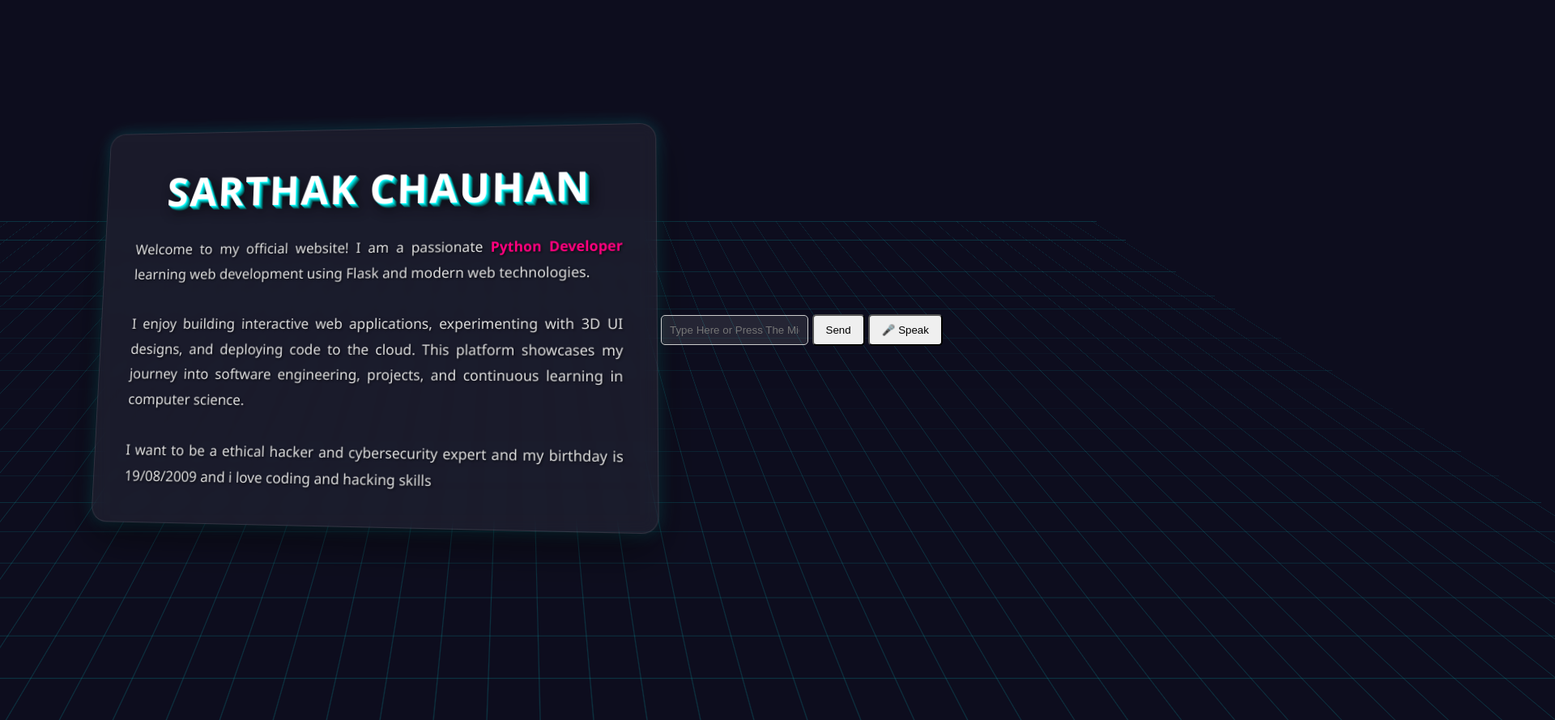
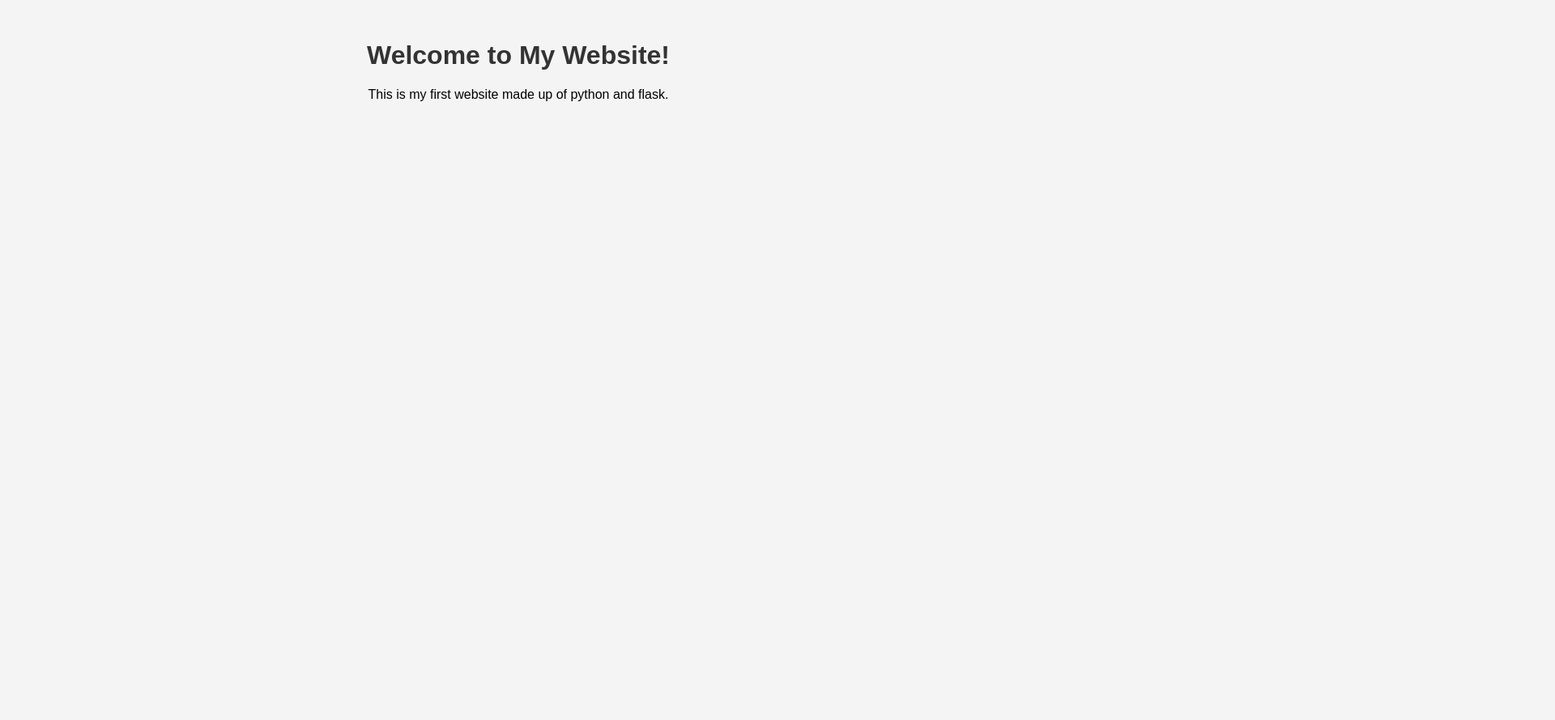
Before and after one commit to sarthakchauhannagina-lgtm/my-flask-website, a plain HTML site: page index.html in a window 1280 px wide. Shown: the top 889 px of the page at 81% size, 1920 px wide, since content can reach past the window. After the commit the page ends 800 px from the top, so only its background shows below. Drawn offline with Linux system fonts and the light colour scheme.

Commit message:
Add files via upload

```diff
--- a/index.html
+++ b/index.html
@@ -2,167 +2,14 @@
 <html lang="en">
     <head>
         <meta charset="UTF-8">
-    <meta name="viewport" content="width=device-width, initial-scale=1.0">
-    <title>My Portfolio</title>
+        <title>MY website</title>
         <style>
-        * {
-            margin: 0;
-            padding: 0;
-            box-sizing: border-box;
-        }
-
-        body {
-            min-height: 100vh;
-            display: flex;
-            justify-content: center;
-            align-items: center;
-            overflow-x: hidden;
-            background: #0d0d1e;
-            perspective: 1000px;
-            font-family: 'Segoe UI', Tahoma, Geneva, Verdana, sans-serif;
-            padding: 20px;
-        }
-
-        /* 3D Grid Background */
-        .bg-3d {
-            position: fixed;
-            top: -50%;
-            left: -50%;
-            width: 200%;
-            height: 200%;
-            background-image:
-                linear-gradient(to right, rgba(0, 255, 255, 0.15) 1px, transparent 1px),
-                linear-gradient(to bottom, rgba(0, 255, 255, 0.15) 1px, transparent 1px);
-            background-size: 50px 50px;
-            transform: rotateX(60deg) translateZ(-200px);
-            animation: gridMove 5s linear infinite;
-            z-index: 1;
-        }
-
-        @keyframes gridMove {
-            0% { transform: rotateX(60deg) translateY(0) translateZ(-200px); }
-            100% { transform: rotateX(60deg) translateY(50px) translateZ(-200px); }
-        }
-
-        /* 3D Card Container */
-        .card-3d {
-            position: relative;
-            z-index: 10;
-            max-width: 700px;
-            width: 100%;
-            padding: 40px;
-            background: rgba(255, 255, 255, 0.05);
-            border-radius: 20px;
-            box-shadow:
-                0 20px 50px rgba(0,0,0,0.5),
-                0 0 20px rgba(0, 255, 255, 0.2);
-            backdrop-filter: blur(10px);
-            border: 1px solid rgba(255, 255, 255, 0.1);
-            transform-style: preserve-3d;
-            transform: rotateY(-5deg) rotateX(5deg);
-            transition: transform 0.5s ease;
-            text-align: center;
-        }
-
-        .card-3d:hover {
-            transform: rotateY(0deg) rotateX(0deg) scale(1.02);
-        }
-
-        /* 3D Name Heading */
-        .text-3d {
-            font-size: 3.2rem;
-            font-weight: 900;
-            color: #fff;
-            text-transform: uppercase;
-            letter-spacing: 2px;
-            transform: translateZ(40px);
-            text-shadow:
-                1px 1px 0 #00ffff,
-                2px 2px 0 #00d4d4,
-                3px 3px 0 #00aaaa,
-                4px 4px 0 #008080,
-                5px 5px 0 #005656,
-                6px 6px 15px rgba(0,0,0,0.8);
-        }
-
-        /* Long Introduction Styling */
-        .intro-text {
-            margin-top: 25px;
-            font-size: 1.1rem;
-            color: #e0e0e0;
-            line-height: 1.8;
-            transform: translateZ(25px);
-            text-shadow: 1px 1px 3px rgba(0,0,0,0.8);
-            text-align: justify;
-        }
-
-        .highlight {
-            color: #ff007f;
-            font-weight: bold;
-        }
+            body { font-family: Arial, sans-serif; text-align: center; margin-top: 50px; background-color:#f4f4f4; }
+            h1 { color: #333; }
             </style>
             </head>
             <body>
-
-    <div class="bg-3d"></div>
-
-    <div class="card-3d">
-        <!-- Aapka Naam Yahan Likhein -->
-        <h1 class="text-3d">Sarthak Chauhan</h1>
-
-        <!-- Aapka Long Introduction Yahan Likhein -->
-        <div class="intro-text">
-            <p>Welcome to my official website! I am a passionate <span class="highlight">Python Developer</span> learning web development using Flask and modern web technologies.</p>
-            <br>
-            <p>I enjoy building interactive web applications, experimenting with 3D UI designs, and deploying code to the cloud. This platform showcases my journey into software engineering, projects, and continuous learning in computer science.</p>
-            <br>
-            <p>I want to be a ethical hacker and cybersecurity expert and my birthday is 19/08/2009 and i love coding and hacking skills </p>
-        </div>
-    </div>
-
-<!-- AI Chat Box Section yahan paste karein -->
-    <div style="margin-top: 30px; text-align: center; position: relative; z-index: 10;">
-        <input type="text" id="user-input" placeholder="Type Here or Press The Mic..." style="padding: 10px; width: 50%; border-radius: 5px; border: 1px solid #ccc; background: rgba(255,255,255,0.1); color: #fff;">
-        <button onclick="sendMessage()" style="padding: 10px 15px; border-radius: 5px; cursor: pointer;">Send</button>
-        <button onclick="startListening()" style="padding: 10px 15px; border-radius: 5px; cursor: pointer;">🎤 Speak</button>
-        <p id="response-box" style="margin-top: 15px; font-size: 18px; color: #fff;"></p>
-    </div>
-
-    <script>
-        function startListening() {
-            const recognition = new (window.SpeechRecognition || window.webkitSpeechRecognition)();
-            recognition.lang = 'en-US';
-            recognition.onresult = function(event) {
-                const spokenText = event.results[0][0].transcript;
-                document.getElementById('user-input').value = spokenText;
-                sendMessage();
-            };
-            recognition.start();
-        }
-
-        async function sendMessage() {
-            const message = document.getElementById('user-input').value;
-            if (!message) return;
-
-            document.getElementById('response-box').innerText = "Soch raha hai...";
-
-            const res = await fetch('/chat', {
-                method: 'POST',
-                headers: { 'Content-Type': 'application/json' },
-                body: JSON.stringify({ message: message })
-            });
-            const data = await res.json();
-
-            if(data.reply) {
-                document.getElementById('response-box').innerText = data.reply;
-                const speech = new SpeechSynthesisUtterance(data.reply);
-                speech.lang = 'en-US';
-                window.speechSynthesis.speak(speech);
-            } else {
-                document.getElementById('response-box').innerText = data.error;
-            }
-        }
-    </script>
-
+                <h1>Welcome to My Website!</h1>
+                <p> This is my first website made up of python and flask.</p>
             </body>
             </html>
```
Lines whose indentation alone changed are shown as unchanged.
